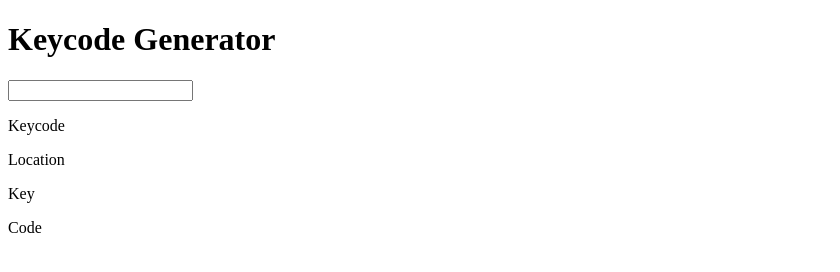
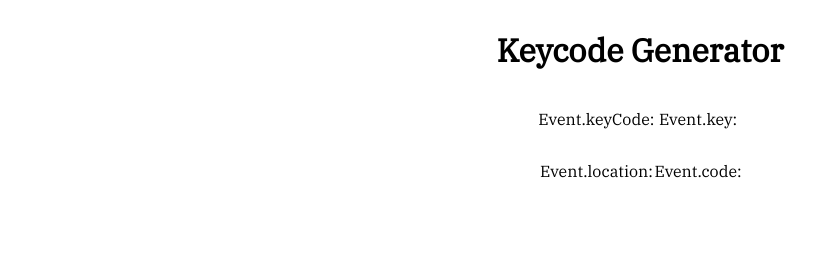
Before and after one commit to dylanjones95/jskeycode, a plain HTML site: page index.html in a window 1280 px wide. Shown: the whole page, without its empty margins (0-840 px from the left). Drawn offline with Linux system fonts and the light colour scheme.

Commit message:
done some CSS

```diff
--- a/index.html
+++ b/index.html
@@ -7,14 +7,20 @@
     <title>JS Key Code</title>
     <link rel="stylesheet" type="text/css" href="style.css">
 </head>
-<body>
-    <h1>Keycode Generator</h1>
-    <input type="text" onkeypress="keycode()">
-    <p id="keycode">Keycode</p>
-    <p id="location">Location</p>
-    <p id="key">Key</p>
-    <p id="code">Code</p>
-
+<body onkeypress="keycode()">
+    <div id="container">
+    <h1 id="KCG">Keycode Generator</h1>
+    <div id="text">
+    <div id="left">
+    <p id="keycode">Event.keyCode:</p>
+    <p id="location">Event.location:</p>
+</div>
+<div id="right">
+    <p id="key">Event.key:</p>
+    <p id="code">Event.code:</p>
+</div>
+</div>
+</div>
 
     <script src="script.js"></script>
 </body>
--- a/script.js
+++ b/script.js
@@ -1,11 +1,11 @@
 const keycode = () => {
     let key = event.keyCode
     console.log(key)
-    document.getElementById("keycode").innerHTML = `My event.keyCode is ${key}`
+    document.getElementById("keycode").innerHTML = `Event.keyCode: ${key}`
     let location = event.location
-    document.getElementById("location").innerHTML = `My event.location is ${location}`
+    document.getElementById("location").innerHTML = `Event.location: ${location}`
     let eventKey = event.key
-    document.getElementById("key").innerHTML = `My event.key is ${eventKey}`
+    document.getElementById("key").innerHTML = `Event.key: ${eventKey}`
     let code = event.code
-    document.getElementById("code").innerHTML = `My event.code is ${code}`
+    document.getElementById("code").innerHTML = `Event.code: ${code}`
   }
--- a/style.css
+++ b/style.css
@@ -0,0 +1,32 @@
+@import url('https://fonts.googleapis.com/css?family=IBM+Plex+Serif&display=swap');
+
+#container {
+    display: flex;
+    flex-direction: column;
+    align-items: center;
+    font-family: 'IBM Plex Serif', serif;
+
+}
+
+#text {
+    display: flex;
+    justify-content: space-around;
+}
+
+/* p {
+    background-color: #CDCDCD;
+    border-radius: 3%;
+    background-size: ;
+} */
+
+#left {
+    display: flex;
+    flex-direction: column;
+    align-items: center;
+}
+
+#right {
+    display: flex;
+    flex-direction: column;
+    align-items: center
+}
```
Also changed, not shown: 1 other file.
